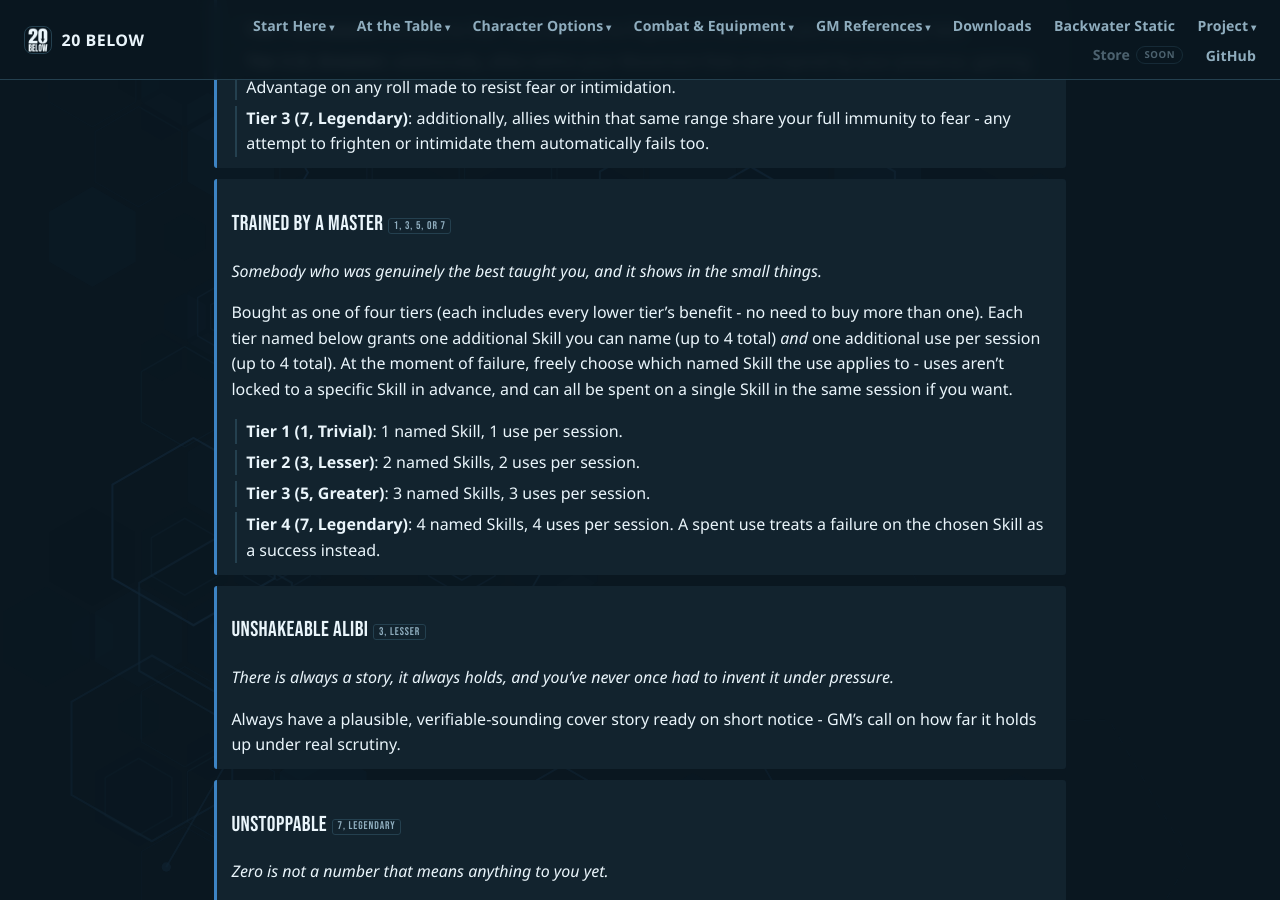
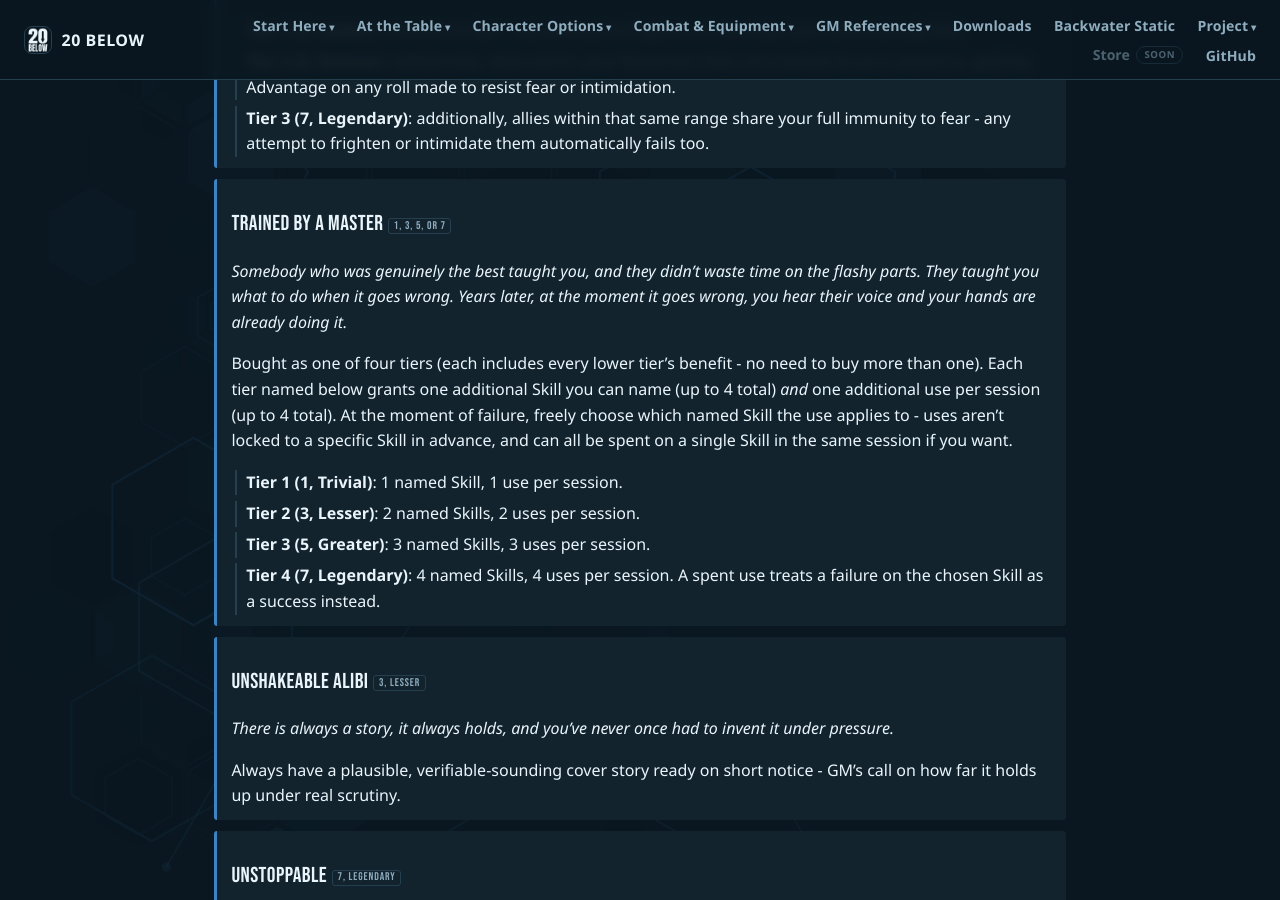
Before and after one commit to feralucce/20_Below, a Jekyll site: the page built from webbook/boons.md, in a window 1280 px wide and 900 px high, scrolled down 13442 px. Built offline with Jekyll 4.4.1, drawn with Linux system fonts in a browser that asks for light colours.

Commit message:
Boons: rework the Trained by a Master flavour
Co-Authored-By: Claude Opus 5 <noreply@anthropic.com>

```diff
--- a/webbook/boons.md
+++ b/webbook/boons.md
@@ -874,7 +874,7 @@ Bought as one of three tiers (each includes every lower tier’s benefit - no ne
 
 <div class="boon-flavour" markdown="1">
 
-Somebody who was genuinely the best taught you, and it shows in the small things.
+Somebody who was genuinely the best taught you, and they didn't waste time on the flashy parts. They taught you what to do when it goes wrong. Years later, at the moment it goes wrong, you hear their voice and your hands are already doing it.
 
 </div>
 
```
